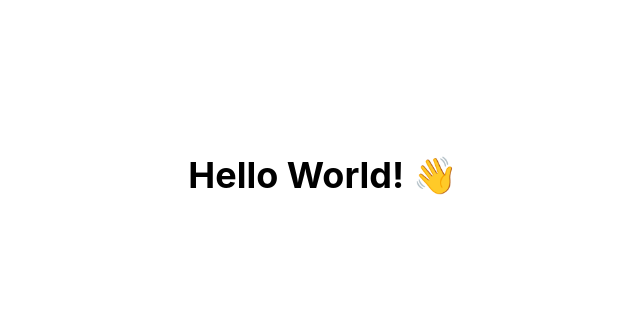
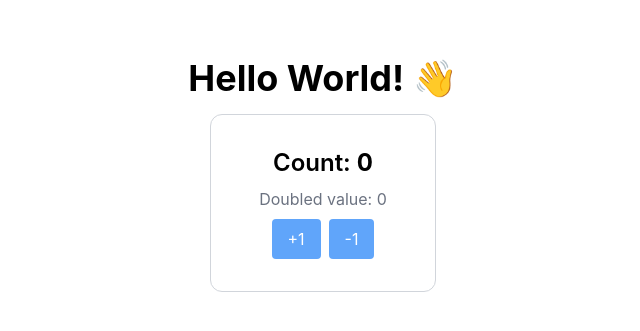
Before and after one commit to ArtusLama/ShS-Manager, a Nuxt app: page / in a window 1280 px wide. Shown: the part 225-556 px from the top of the page, without its empty margins (317-957 px from the left). Built offline with nearby package versions, Linux system fonts and the light colour scheme.

Commit message:
➕ Add Pinia

```diff
--- /dev/null
+++ b/components/Counter.vue
@@ -0,0 +1,26 @@
+<script lang="ts" setup>
+const counter = useCounter()
+const { count } = storeToRefs(counter)
+</script>
+
+<template>
+    <div class="flex flex-col items-center gap-2 border border-gray-300 rounded-xl px-12 py-8">
+        <p class="text-2xl font-semibold">
+            Count:
+            <span class="font-bold">
+                {{ count }}
+            </span>
+        </p>
+        <p class="text-gray-500">
+            Doubled value: {{ counter.getDouble }}
+        </p>
+        <div class="flex gap-2">
+            <button class="bg-blue-400 hover:bg-blue-500 transition-colors text-white px-4 py-2 rounded" @click="counter.increment">
+                +1
+            </button>
+            <button class="bg-blue-400 hover:bg-blue-500 transition-colors text-white px-4 py-2 rounded" @click="counter.decrement">
+                -1
+            </button>
+        </div>
+    </div>
+</template>
--- a/nuxt.config.ts
+++ b/nuxt.config.ts
@@ -2,7 +2,8 @@
 export default defineNuxtConfig({
     modules: [
         "@nuxtjs/tailwindcss",
-        "@nuxtjs/i18n"
+        "@nuxtjs/i18n",
+        "@pinia/nuxt"
     ],
     i18n: {
         strategy: "prefix_except_default",
--- a/package.json
+++ b/package.json
@@ -17,7 +17,9 @@
         "postinstall": "nuxt prepare"
     },
     "dependencies": {
-        "nuxt": "3.12.4"
+        "@pinia/nuxt": "^0.9.0",
+        "nuxt": "^3.15.3",
+        "pinia": "^2.3.1"
     },
     "devDependencies": {
         "@antfu/eslint-config": "^2.26.0",
--- a/pages/index.vue
+++ b/pages/index.vue
@@ -1,6 +1,9 @@
 <template>
     <div class="grid place-items-center h-screen">
-        <HelloWorld />
+        <div class="flex flex-col items-center gap-4">
+            <HelloWorld />
+            <Counter />
+        </div>
     </div>
 </template>
 
--- /dev/null
+++ b/stores/counter.ts
@@ -0,0 +1,23 @@
+export const useCounter = defineStore("counter", {
+    state: () => ({
+        count: 0,
+    }),
+    actions: {
+        increment() {
+            this.count++
+        },
+        decrement() {
+            this.count--
+        }
+    },
+    getters: {
+        getDouble(): number {
+            return this.count * 2
+        },
+    },
+})
+
+// make sure to pass the right store definition, `useAuth` in this case.
+if (import.meta.hot) {
+    import.meta.hot.accept(acceptHMRUpdate(useCounter, import.meta.hot))
+}
```
Also changed, not shown: 1 other file (tests, documents, lock files or other folders).
